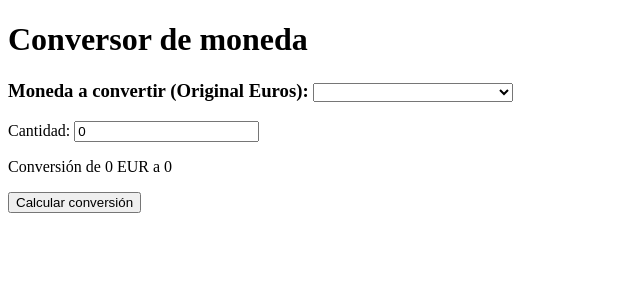
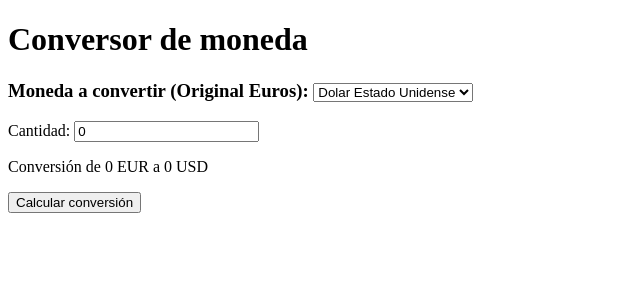
Before and after one commit to RicardoMorenoVentas/Proyecto_13042023, an Angular app: page / in a window 1280 px wide. Shown: the top 300 px of the page, without its empty margins (0-640 px from the left). Built offline with nearby package versions, Linux system fonts and the light colour scheme.

Commit message:
Cambios menores

```diff
--- a/src/app/conversor/conversor.component.html
+++ b/src/app/conversor/conversor.component.html
@@ -1,6 +1,6 @@
 <h1>Conversor de moneda</h1>
 <h3>Moneda a convertir (Original Euros): <select [(ngModel)]="opcion_seleccionada">
-    <option value='USD'>Dolar Estado Unidense (USD)</option>
+    <option value='USD'>Dolar Estado Unidense</option>
     <option value='YEN'>Yenes japoneses</option>
     <option value='AUD'>Dolares australianos</option>
 </select></h3>
--- a/src/app/conversor/conversor.component.ts
+++ b/src/app/conversor/conversor.component.ts
@@ -7,7 +7,7 @@ import { Component } from '@angular/core';
 })
 export class ConversorComponent {
     moneda_origen:number = 0;
-    opcion_seleccionada:string = "";
+    opcion_seleccionada:string = "USD";
     moneda_resultado:number = 0;
 
     calcular(){
```
